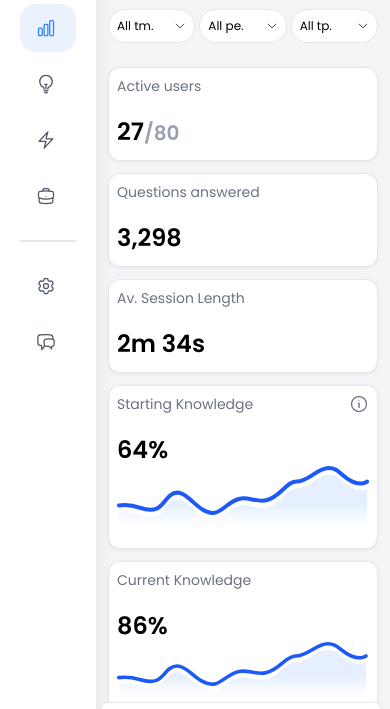
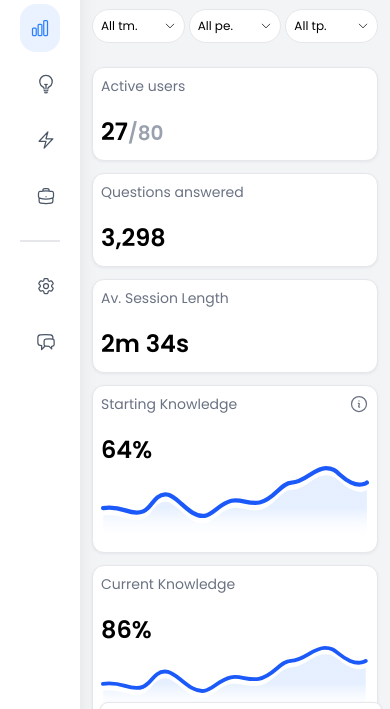
Before and after one commit to TolibjonD/sayd, a website: page index.html in a window 390 px wide. Shown: the part 68-777 px from the top of the page. Drawn offline with Linux system fonts and the light colour scheme.

Commit message:
window overlaping fixed

```diff
--- a/index.html
+++ b/index.html
@@ -15,7 +15,7 @@
   <body class="bg-gray-100 w-full">
     <div class="w-full flex min-h-screen pb-20 h-auto">
       <div
-        class="bg-white md:w-64 w-24 overflow-hidden shadow-xl overflow-y-auto min-h-screen fixed h-full flex flex-col justify-between pb-5 rounded-r-3xl"
+        class="bg-white md:w-64 w-20 overflow-hidden shadow-xl overflow-y-auto min-h-screen fixed h-full flex flex-col justify-between pb-5 rounded-r-3xl"
       >
         <div>
           <div class="w-full text-center pt-5">
@@ -28,7 +28,7 @@
           <div class="w-full px-5 md:pt-10 pt-5 flex flex-col gap-2">
             <a href="#" class="w-full">
               <button
-                class="w-full flex cursor-pointer h-12 items-center px-4 rounded-2xl gap-3 bg-blue-500/10 text-blue-500 duration-150 ease-in-out hover:bg-blue-500/20"
+                class="w-full flex cursor-pointer h-12 items-center justify-center md:justify-start md:px-4 rounded-2xl gap-3 bg-blue-500/10 text-blue-500 duration-150 ease-in-out hover:bg-blue-500/20"
               >
                 <span>
                   <svg
@@ -202,7 +202,7 @@
           </div>
         </div>
       </div>
-      <div class="md:ml-64 ml-24 md:p-10 p-3 w-full">
+      <div class="md:ml-64 ml-20 md:p-10 p-3 w-full">
         <div
           class="flex justify-between w-full items-center pb-4 border-b border-gray-200"
         >
```
Also changed, not shown: css/output.css.
